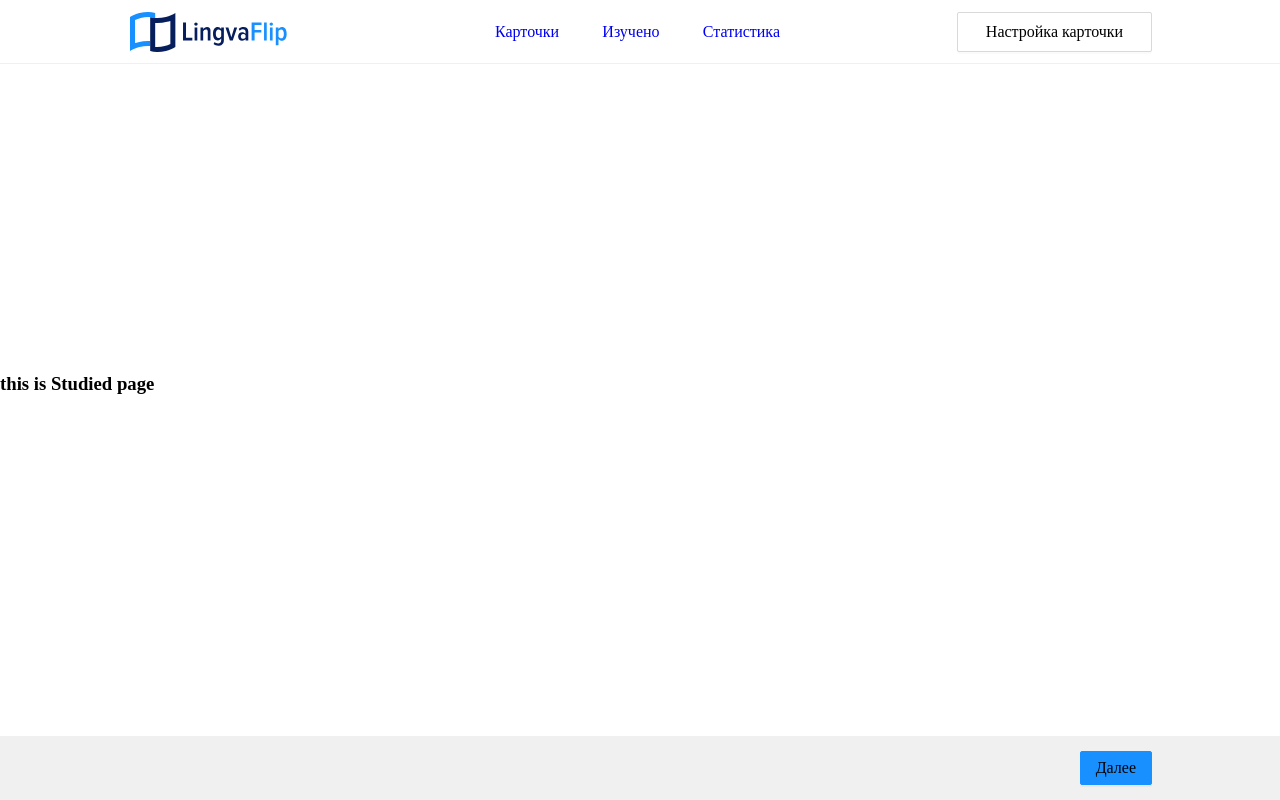
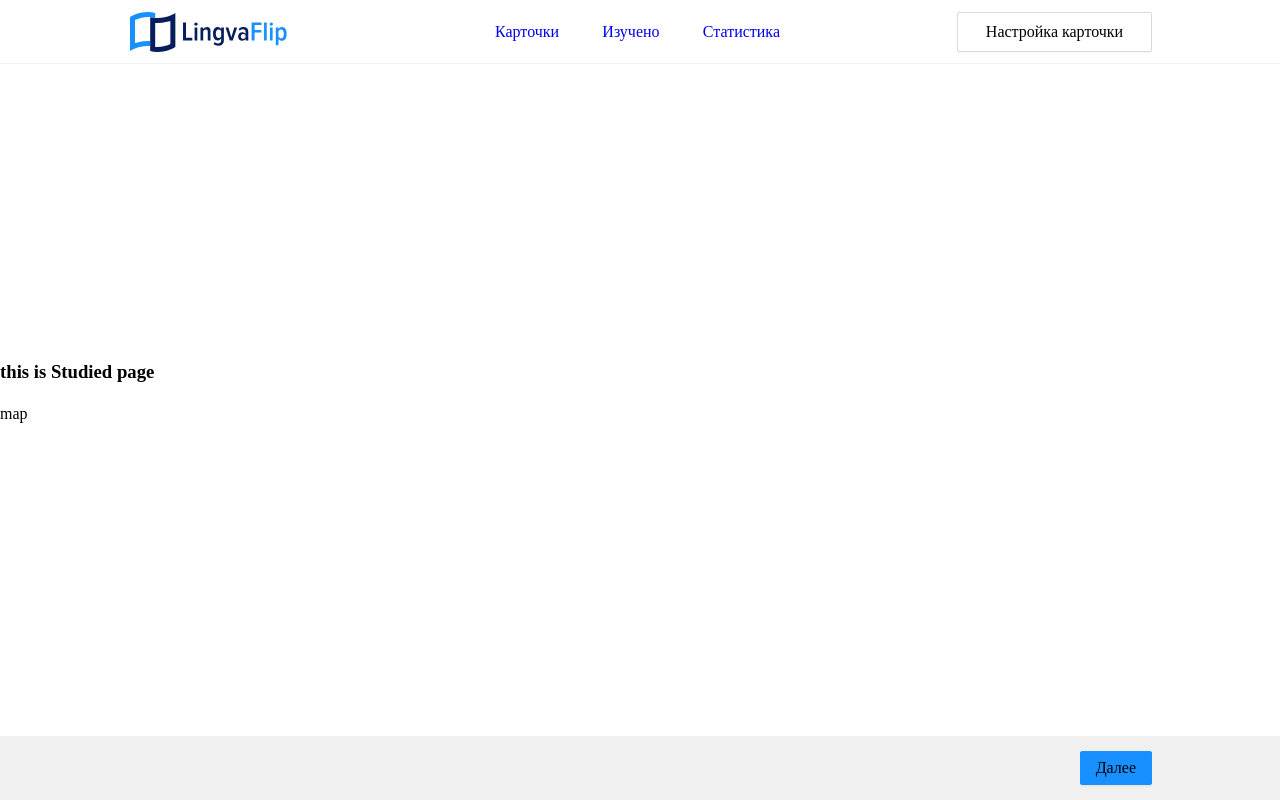
Before and after one commit to Igogoblin/LingvaFlip, a React (Vite) app: page /lingvaflip/lern in a window 1280 px wide. Built offline with nearby package versions, Linux system fonts and the light colour scheme.

Commit message:
feat: change studied file

```diff
--- a/src/pages/studied/Studied.jsx
+++ b/src/pages/studied/Studied.jsx
@@ -5,7 +5,9 @@ const Studied = () => {
   return (
     <div>
       <h3>this is Studied page</h3>
-      <ul></ul>
+      <ul>
+        <li>map</li>
+      </ul>
     </div>
   );
 };
```
